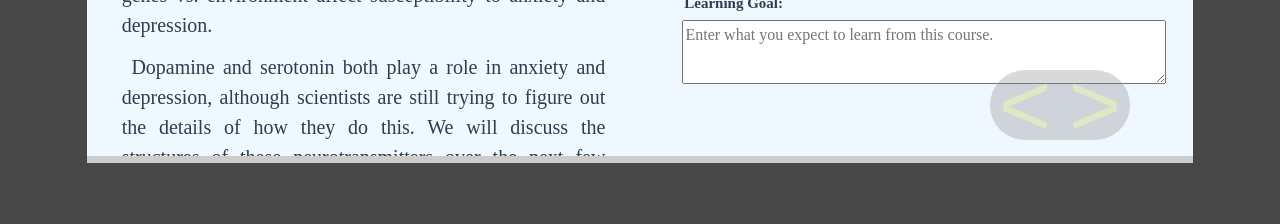
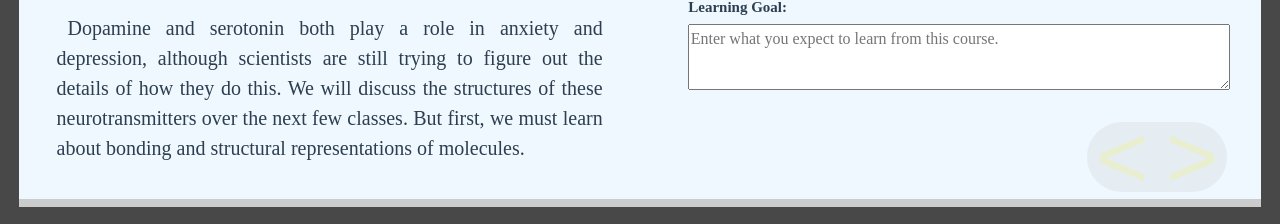
Before and after one commit to Shade9378/Biotext, a Vue app: page /scroll in a window 1280 px wide. Shown: the part 621-845 px from the top of the page. Built offline with nearby package versions, Linux system fonts and the light colour scheme; what @tresjs/core would draw is missing.

Commit message:
Reduced the excess spots around the slide

```diff
--- a/src/components/Unit 1/Element2Wide.vue
+++ b/src/components/Unit 1/Element2Wide.vue
@@ -404,20 +404,19 @@ nav a.router-link-exact-active {
 }
 
 .nav-buttons {
-    background-color: gray;
+    background-color: rgba(128, 128, 128, 0.1);
     position: absolute;
     display: flex;
     width: 140px;
     justify-content: center;
     justify-self: center;
-    opacity: 0.3;
     border-radius: 35px;
-    right: 150px;
-    bottom: 39px;
+    right: 53px;
+    bottom: -13px;
 }
 
 .control {
-    opacity: 0.5;
+    opacity: 0.15;
     display: flex;
     margin: auto;
     align-items: center;
@@ -427,7 +426,7 @@ nav a.router-link-exact-active {
 }
 
 .nav-buttons :hover {
-    opacity: 1;
+    opacity: 0.5;
 }
 
 #slide {
@@ -443,8 +442,9 @@ nav a.router-link-exact-active {
   flex-direction: column;
   justify-content: center;
   align-items: center;
-  width: 100%;
-  padding-bottom: 5%;
+  margin: 0;
+  min-width: 100vw;
+  padding-bottom: 0;
   height:100%;
   padding-right: 0;
   padding-left: 0;
--- a/src/views/Unit1View.vue
+++ b/src/views/Unit1View.vue
@@ -50,8 +50,7 @@ export default {
   width:60px;
 } ***/
 
-.background{
-  display: flex;
+.background{display: flex;
   align-items: center;
   justify-content: center;
   height:100vh;
```
